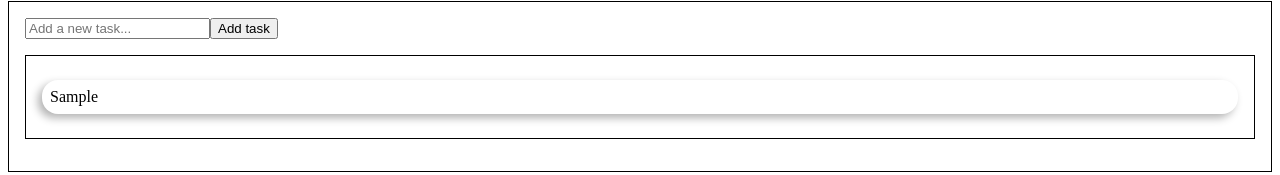
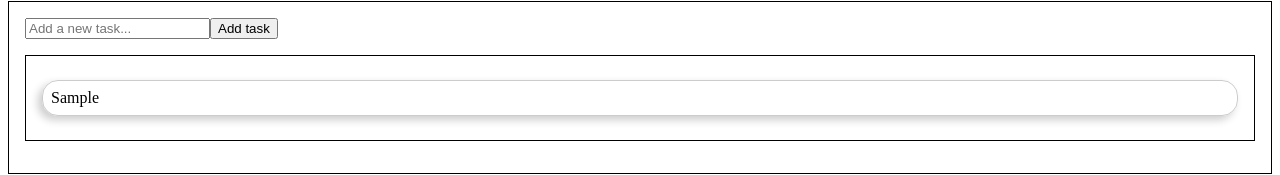
Before and after one commit to DanBaDo/VueCourse, a plain HTML site: page FirstTest/index.html in a window 1280 px wide. Both pictures are taken after typing "Sample" into the empty fields and a click on the button "Add task". Shown: the part 113-288 px from the top of the page. Drawn offline with nearby package versions, Linux system fonts and the light colour scheme.

Commit message:
Improving CSS variables

```diff
--- a/FirstTest/styles.css
+++ b/FirstTest/styles.css
@@ -1,8 +1,9 @@
 :root {
     --main-font-size: 1rem;
+    --main-border-size: 1px;
     --box-border-color: black;
     --box-gaps-size: var(--main-font-size);
-    --element-border-color: rgba(0,0,0,0.3);
+    --element-border-color: rgba(0,0,0,0.2);
     --element-gaps-size: calc(var(--box-gaps-size)/2);
     --element-shadow-offset: calc( var(--element-gaps-size) / 2 );
 }
@@ -12,13 +13,13 @@ body {
 }
 
 .visible-box {
-    border: solid 1px var(--box-border-color);
-    padding: 1rem;
+    border: solid var(--main-border-size) var(--box-border-color);
+    padding: var(--box-gaps-size);
 }
 
 #tasks-list > li {
     list-style: none;
-    border: var(--element-border-color);
+    border: solid var(--main-border-size) var(--element-border-color);
     border-radius: calc(2 * var(--element-gaps-size));
     box-shadow:
         calc(-1 * var(--element-shadow-offset))
```
